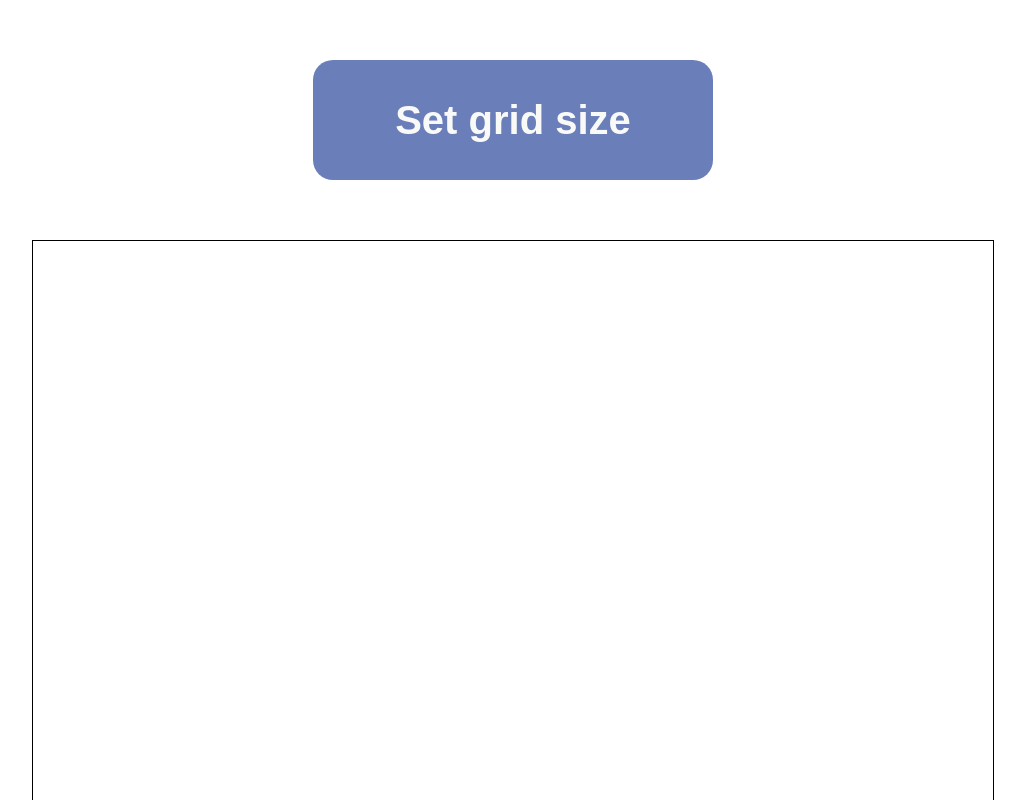
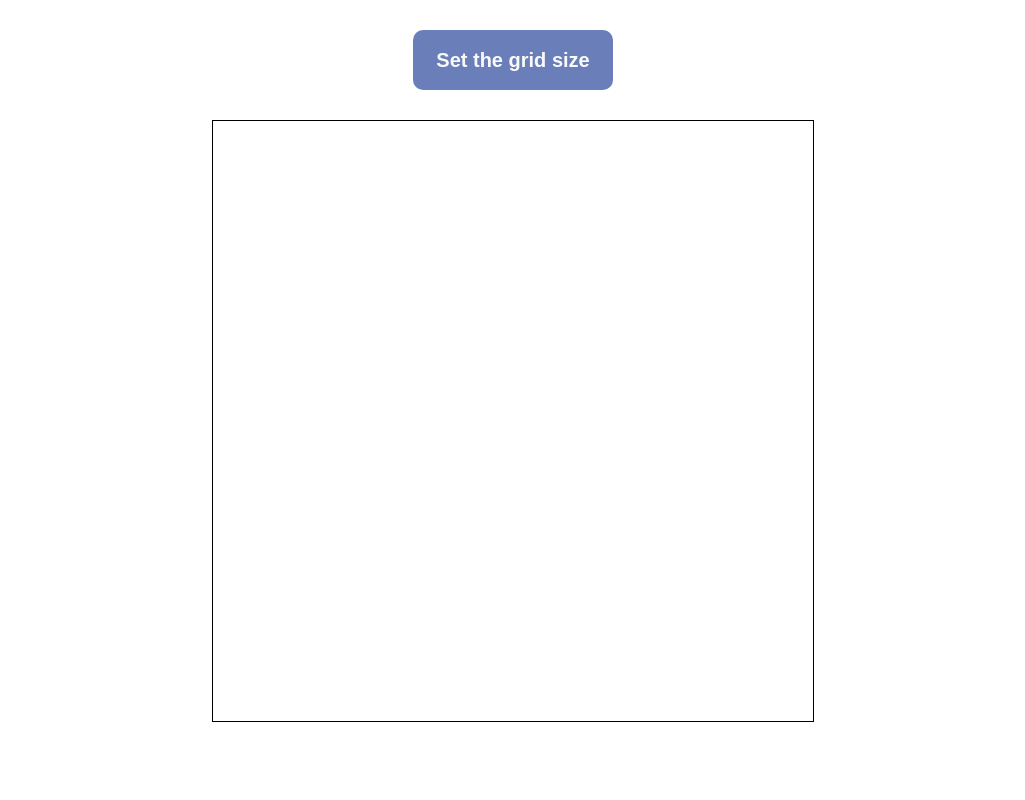
Before and after one commit to ewasarenka/Etch-A-Sketch, a plain HTML site: page index.html in a window 1280 px wide. Shown: the top 800 px of the page, without its empty margins (127-1152 px from the left). Drawn offline with Linux system fonts and the light colour scheme.

Commit message:
Changed font-size & Update README.md

```diff
--- a/index.html
+++ b/index.html
@@ -6,7 +6,7 @@
     <link rel="stylesheet" href="style.css">
 </head>
 <body>
-    <button type="button">Set grid size</button>
+    <button type="button">Set the grid size</button>
     <div id="container"></div>
 
 <script src="script.js"></script>
--- a/style.css
+++ b/style.css
@@ -4,7 +4,7 @@
 }
 
 body {
-    font-size: 20px;
+    font-size: 10px;
     margin-top: 3em;
     display: flex;
     flex-direction: column;
@@ -24,8 +24,8 @@ button {
 }
 
 #container {
-  width: 960px;
-  height: 960px;
+  width: 600px;
+  height: 600px;
   display: flex;
   flex-direction: column;
   border: solid black 1px;
```
Also changed, not shown: 1 other file.
